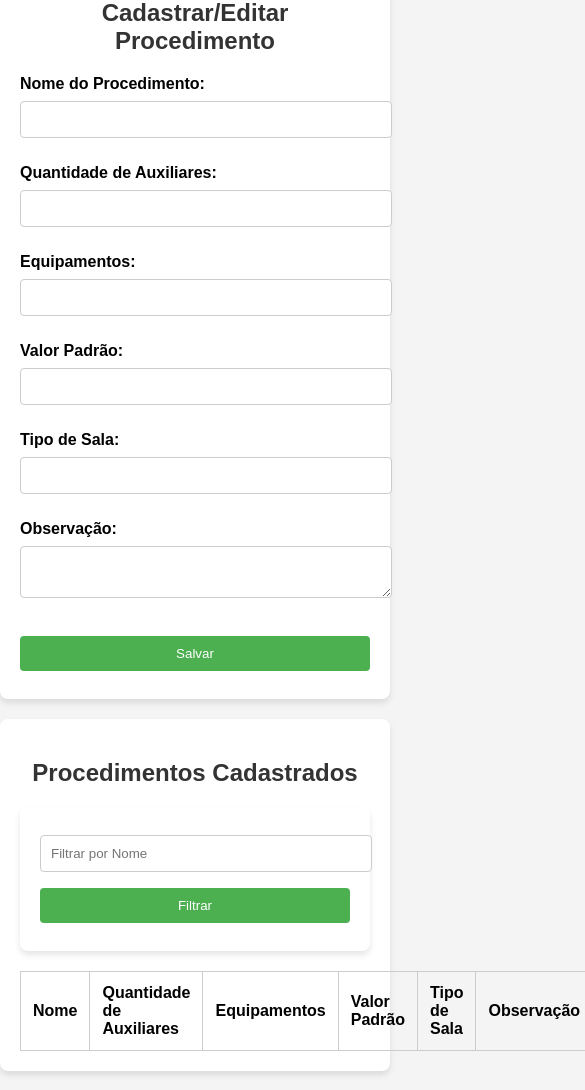
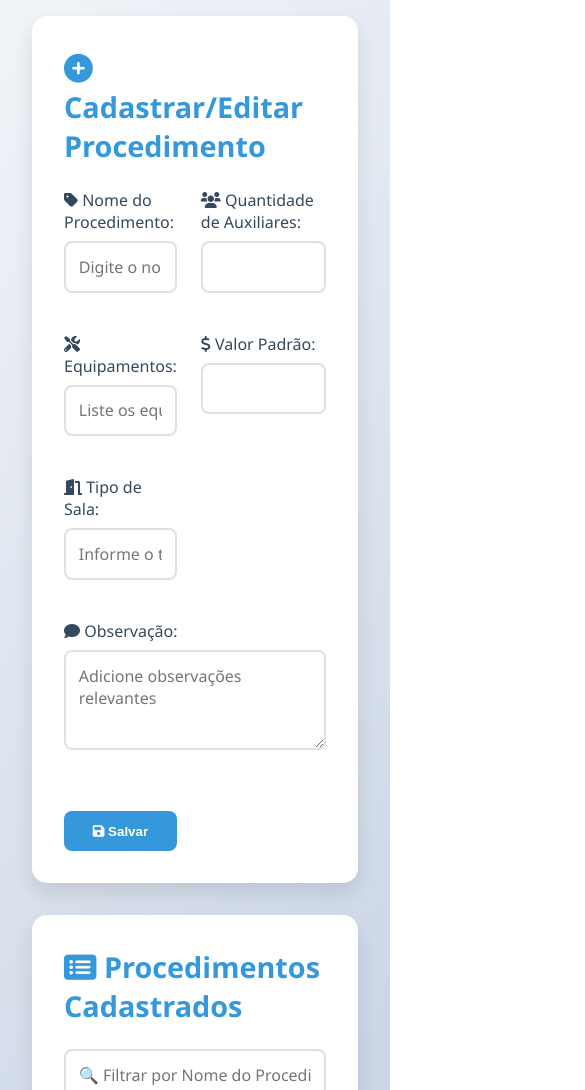
Before and after one commit to LuizAugustoSilva/Trabalho_XDES04, a plain HTML site: page CRUD Procedimentos/Procedimento.html in a window 390 px wide. Shown: the part 158-1248 px from the top of the page, 585 px wide, since content can reach past the window. Drawn offline with Linux system fonts and the light colour scheme.

Commit message:
Fix: Ajustando front-end pagina de procedimentos

```diff
--- a/CRUD Procedimentos/Procedimento.css
+++ b/CRUD Procedimentos/Procedimento.css
@@ -1,74 +1,202 @@
-body {
-    font-family: Arial, sans-serif;
+/* Reset e estilos base */
+* {
     margin: 0;
     padding: 0;
-    background-color: #f4f4f4;
+    box-sizing: border-box;
 }
 
-h1, h2 {
-    text-align: center;
-    color: #333;
+body {
+    font-family: 'Segoe UI', Tahoma, Geneva, Verdana, sans-serif;
+    background: linear-gradient(135deg, #f5f7fa 0%, #c3cfe2 100%);
+    min-height: 100vh;
+    padding: 2rem;
+    color: #2c3e50;
 }
 
-div {
-    margin: 20px auto;
-    max-width: 800px;
-    background-color: white;
-    padding: 20px;
-    border-radius: 8px;
-    box-shadow: 0 4px 6px rgba(0, 0, 0, 0.1);
+/* Cabeçalho */
+h1 {
+    text-align: center;
+    color: #2c3e50;
+    font-size: 2.5rem;
+    margin-bottom: 2rem;
+    text-shadow: 2px 2px 4px rgba(0,0,0,0.1);
+}
+
+h2 {
+    color: #3498db;
+    font-size: 1.8rem;
+    margin-bottom: 1.5rem;
+}
+
+/* Containers */
+#formulario, #procedimentos {
+    background: white;
+    border-radius: 15px;
+    padding: 2rem;
+    margin: 2rem auto;
+    max-width: 1000px;
+    box-shadow: 0 10px 20px rgba(0,0,0,0.1);
+}
+
+/* Formulário */
+form {
+    display: grid;
+    grid-template-columns: repeat(2, 1fr);
+    gap: 1.5rem;
+}
+
+.form-group {
+    margin-bottom: 1rem;
 }
 
 label {
-    font-weight: bold;
+    display: block;
+    margin-bottom: 0.5rem;
+    color: #34495e;
+    font-weight: 500;
 }
 
-input, textarea, button {
+input, select, textarea {
     width: 100%;
-    padding: 10px;
-    margin: 8px 0;
-    border: 1px solid #ccc;
-    border-radius: 4px;
+    padding: 0.8rem;
+    border: 2px solid #e0e0e0;
+    border-radius: 8px;
+    font-size: 1rem;
+    transition: all 0.3s ease;
+    font-family: inherit;
 }
 
-button {
-    background-color: #4CAF50;
-    color: white;
-    border: none;
-    cursor: pointer;
+textarea {
+    min-height: 100px;
+    resize: vertical;
 }
 
-button:hover {
-    background-color: #45a049;
+input:focus, select:focus, textarea:focus {
+    border-color: #3498db;
+    outline: none;
+    box-shadow: 0 0 0 3px rgba(52, 152, 219, 0.2);
 }
 
+/* Botões */
+button {
+    padding: 0.8rem 1.5rem;
+    border: none;
+    border-radius: 8px;
+    cursor: pointer;
+    font-weight: 600;
+    transition: all 0.3s ease;
+}
+
+#btnSalvar {
+    background: #3498db;
+    color: white;
+    grid-column: span 2;
+    margin-top: 1rem;
+}
+
+#btnSalvar:hover {
+    background: #2980b9;
+    transform: translateY(-2px);
+}
+
+/* Área de Filtros */
+.filtros {
+    display: flex;
+    gap: 1rem;
+    margin-bottom: 2rem;
+}
+
+.filtros input {
+    flex: 1;
+}
+
+.filtros button {
+    background: #2ecc71;
+    color: white;
+    padding: 0.8rem 2rem;
+}
+
+.filtros button:hover {
+    background: #27ae60;
+}
+
+/* Tabela */
 table {
     width: 100%;
     border-collapse: collapse;
-    margin-top: 20px;
+    margin-top: 1.5rem;
+    background: white;
+    border-radius: 8px;
+    overflow: hidden;
 }
 
-table, th, td {
-    border: 1px solid #ccc;
-}
-
-th, td {
-    padding: 12px;
+th {
+    background: #34495e;
+    color: white;
+    padding: 1rem;
     text-align: left;
 }
 
-button.editar {
-    background-color: #ffa500;
+td {
+    padding: 1rem;
+    border-bottom: 1px solid #e0e0e0;
 }
 
-button.remover {
-    background-color: #f44336;
+tr:hover {
+    background: #f8f9fa;
 }
 
-button.editar:hover {
-    background-color: #e68900;
+/* Botões de ação */
+.editar, .remover {
+    padding: 0.5rem 1rem;
+    margin: 0 0.3rem;
+    font-size: 0.9rem;
 }
 
-button.remover:hover {
-    background-color: #d32f2f;
+.editar {
+    background: #f39c12;
+    color: white;
 }
+
+.remover {
+    background: #e74c3c;
+    color: white;
+}
+
+.editar:hover {
+    background: #d68910;
+}
+
+.remover:hover {
+    background: #c0392b;
+}
+
+/* Responsividade */
+@media (max-width: 768px) {
+    form {
+        grid-template-columns: 1fr;
+    }
+
+    #btnSalvar {
+        grid-column: 1;
+    }
+
+    .filtros {
+        flex-direction: column;
+    }
+
+    table {
+        display: block;
+        overflow-x: auto;
+    }
+}
+
+/* Animações */
+@keyframes fadeIn {
+    from { opacity: 0; transform: translateY(20px); }
+    to { opacity: 1; transform: translateY(0); }
+}
+
+#formulario, #procedimentos {
+    animation: fadeIn 0.5s ease-out;
+}
--- a/CRUD Procedimentos/Procedimento.html
+++ b/CRUD Procedimentos/Procedimento.html
@@ -4,49 +4,66 @@
     <meta charset="UTF-8">
     <meta name="viewport" content="width=device-width, initial-scale=1.0">
     <title>Gestão de Procedimentos</title>
+    <link rel="stylesheet" href="https://cdnjs.cloudflare.com/ajax/libs/font-awesome/6.0.0/css/all.min.css">
     <link rel="stylesheet" href="Procedimento.css">
 </head>
 <body>
-    <h1>Gestão de Procedimentos</h1>
+    <h1><i class="fas fa-procedures"></i>Gestão de Procedimentos</h1>
 
     <!-- Formulário para cadastro e edição de procedimentos -->
     <div id="formulario">
-        <h2>Cadastrar/Editar Procedimento</h2>
+        <h2><i class="fas fa-plus-circle"></i> Cadastrar/Editar Procedimento</h2>
         <form id="formProcedimento">
-            <label for="nome">Nome do Procedimento:</label>
-            <input type="text" id="nome" name="nome" required><br><br>
+            <div class="form-group">
+                <label for="nome"><i class="fas fa-tag"></i> Nome do Procedimento:</label>
+                <input type="text" id="nome" name="nome" required placeholder="Digite o nome do procedimento">
+            </div>
 
-            <label for="quantidadeAuxiliares">Quantidade de Auxiliares:</label>
-            <input type="number" id="quantidadeAuxiliares" name="quantidadeAuxiliares" required><br><br>
+            <div class="form-group">
+                <label for="quantidadeAuxiliares"><i class="fas fa-users"></i> Quantidade de Auxiliares:</label>
+                <input type="number" id="quantidadeAuxiliares" name="quantidadeAuxiliares" required min="0">
+            </div>
 
-            <label for="equipamentos">Equipamentos:</label>
-            <input type="text" id="equipamentos" name="equipamentos"><br><br>
+            <div class="form-group">
+                <label for="equipamentos"><i class="fas fa-tools"></i> Equipamentos:</label>
+                <input type="text" id="equipamentos" name="equipamentos" placeholder="Liste os equipamentos necessários">
+            </div>
 
-            <label for="valorPadrao">Valor Padrão:</label>
-            <input type="number" id="valorPadrao" name="valorPadrao" required><br><br>
+            <div class="form-group">
+                <label for="valorPadrao"><i class="fas fa-dollar-sign"></i> Valor Padrão:</label>
+                <input type="number" id="valorPadrao" name="valorPadrao" required min="0" step="0.01">
+            </div>
 
-            <label for="tipoSala">Tipo de Sala:</label>
-            <input type="text" id="tipoSala" name="tipoSala" required><br><br>
+            <div class="form-group">
+                <label for="tipoSala"><i class="fas fa-door-open"></i> Tipo de Sala:</label>
+                <input type="text" id="tipoSala" name="tipoSala" required placeholder="Informe o tipo de sala necessária">
+            </div>
 
-            <label for="observacao">Observação:</label>
-            <textarea id="observacao" name="observacao"></textarea><br><br>
+            <div class="form-group" style="grid-column: span 2;">
+                <label for="observacao"><i class="fas fa-comment"></i> Observação:</label>
+                <textarea id="observacao" name="observacao" placeholder="Adicione observações relevantes"></textarea>
+            </div>
 
-            <button type="button" id="btnSalvar" onclick="salvarProcedimento()">Salvar</button>
+            <button type="button" id="btnSalvar" onclick="salvarProcedimento()">
+                <i class="fas fa-save"></i> Salvar
+            </button>
         </form>
     </div>
 
     <!-- Tabela de Procedimentos -->
     <div id="procedimentos">
-        <h2>Procedimentos Cadastrados</h2>
-        <div>
-            <input type="text" id="filtroNome" placeholder="Filtrar por Nome">
-            <button type="button" onclick="filtrarProcedimentos()">Filtrar</button>
+        <h2><i class="fas fa-list-alt"></i> Procedimentos Cadastrados</h2>
+        <div class="filtros">
+            <input type="text" id="filtroNome" placeholder="🔍 Filtrar por Nome do Procedimento">
+            <button type="button" onclick="filtrarProcedimentos()">
+                <i class="fas fa-search"></i> Filtrar
+            </button>
         </div>
         <table>
             <thead>
                 <tr>
                     <th>Nome</th>
-                    <th>Quantidade de Auxiliares</th>
+                    <th>Qtd. Auxiliares</th>
                     <th>Equipamentos</th>
                     <th>Valor Padrão</th>
                     <th>Tipo de Sala</th>
```
